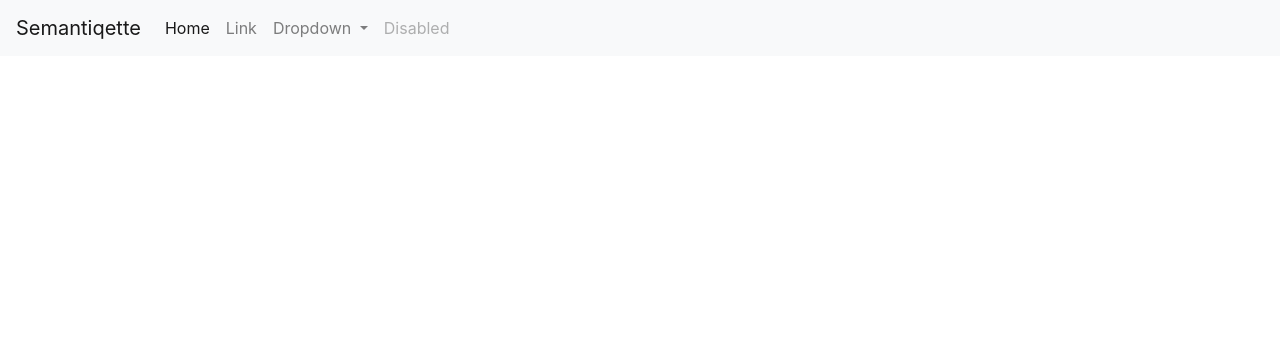
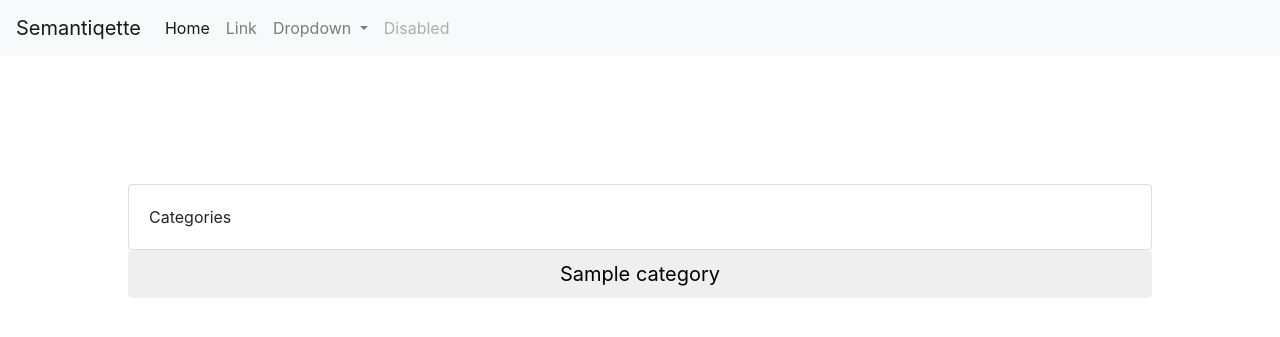
Before and after one commit to Eruerufusama/TripialPursuit, a Django app: template wiki_quiz/game/templates/game/menu.html in a window 1280 px wide. Shown: the top 337 px of the page. Run offline with Django 3.2, Linux system fonts and the light colour scheme; the template is opened without the code that fills it: most values are stand-ins (such as "Sample title", 1, 10 or a date in 2020); some libraries are stand-ins or nearby versions.

Commit message:
Added homepage

```diff
--- a/wiki_quiz/game/templates/game/base.html
+++ b/wiki_quiz/game/templates/game/base.html
@@ -38,7 +38,8 @@
             </ul>
         </div>
     </nav>
-    {% block content %}{% endblock content %}
+    {% block content %}
+    {% endblock content %}
     <script src="https://code.jquery.com/jquery-3.2.1.slim.min.js" integrity="sha384-KJ3o2DKtIkvYIK3UENzmM7KCkRr/rE9/Qpg6aAZGJwFDMVNA/GpGFF93hXpG5KkN" crossorigin="anonymous"></script>
     <script src="https://cdnjs.cloudflare.com/ajax/libs/popper.js/1.12.9/umd/popper.min.js" integrity="sha384-ApNbgh9B+Y1QKtv3Rn7W3mgPxhU9K/ScQsAP7hUibX39j7fakFPskvXusvfa0b4Q" crossorigin="anonymous"></script>
     <script src="https://maxcdn.bootstrapcdn.com/bootstrap/4.0.0/js/bootstrap.min.js" integrity="sha384-JZR6Spejh4U02d8jOt6vLEHfe/JQGiRRSQQxSfFWpi1MquVdAyjUar5+76PVCmYl" crossorigin="anonymous"></script>
--- a/wiki_quiz/game/templates/game/menu.html
+++ b/wiki_quiz/game/templates/game/menu.html
@@ -2,6 +2,15 @@
 
 {% block content %}
 
-
+<div class="center-content">
+    <div class="card">
+        <div class="card-body">Categories</div>
+    </div>
+    <div class="btn-group-vertical btn-group-lg categories">
+        {% for category in categories %}
+            <button type="button" class="btn category-btn">{{ category }}</button>
+        {% endfor %}
+    </div>
+</div>
 
 {% endblock content %}
--- a/wiki_quiz/game/templates/game/question.html
+++ b/wiki_quiz/game/templates/game/question.html
@@ -4,9 +4,7 @@
 
 <div class="center-content">
     <div class="card">
-        <div class="card-body">
-            {{ question_text }}
-        </div>
+        <div class="card-body">{{ question_text }}</div>
     </div>
     <div class="btn-group-vertical btn-group-lg">
 
--- a/wiki_quiz/wiki_quiz/urls.py
+++ b/wiki_quiz/wiki_quiz/urls.py
@@ -23,5 +23,5 @@ from django.urls import include
 
 urlpatterns = [
     path('admin/', admin.site.urls),
-    path('game/', include('game.urls')),
+    path('', include('game.urls')),
 ]
```
Also changed, not shown: wiki_quiz/game/views.py (+5 -2 lines).
